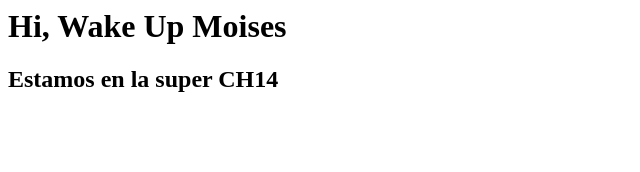
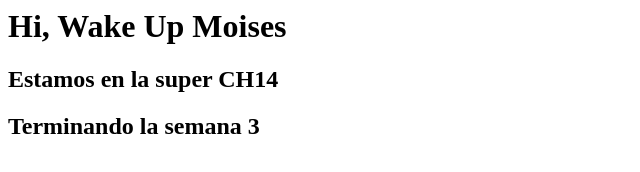
Before and after one commit to beyraenriquez/practica, a plain HTML site: page html/index.html in a window 1280 px wide. Shown: the whole page, without its empty margins (0-640 px from the left). Drawn offline with Linux system fonts and the light colour scheme.

Commit message:
Se agrega tercera línea

```diff
--- a/html/index.html
+++ b/html/index.html
@@ -2,5 +2,6 @@
  <body>
   <h1>Hi, Wake Up Moises</h1>
   <h2>Estamos en la super CH14</h2>
+  <h2>Terminando la semana 3</h2>
  </body>
 </html>
```
